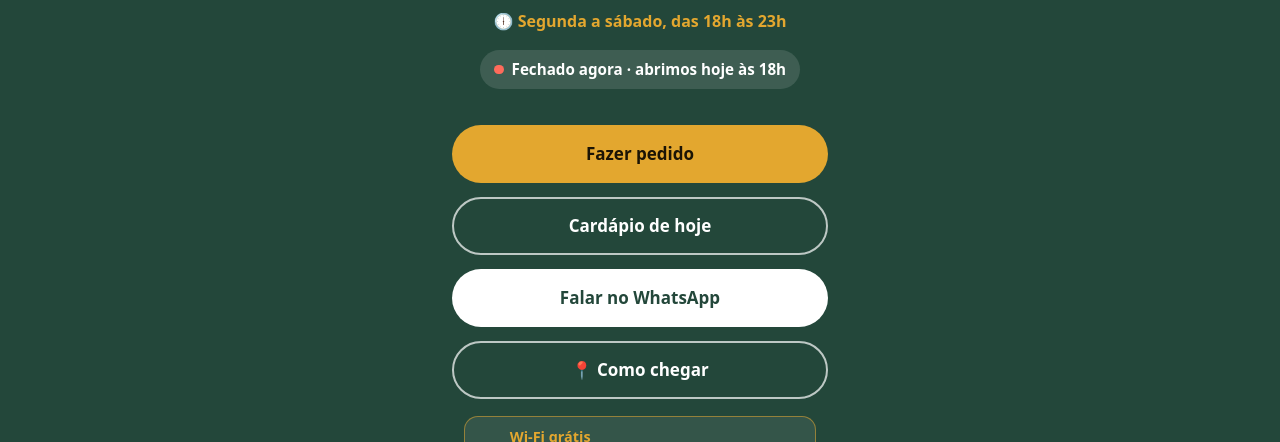
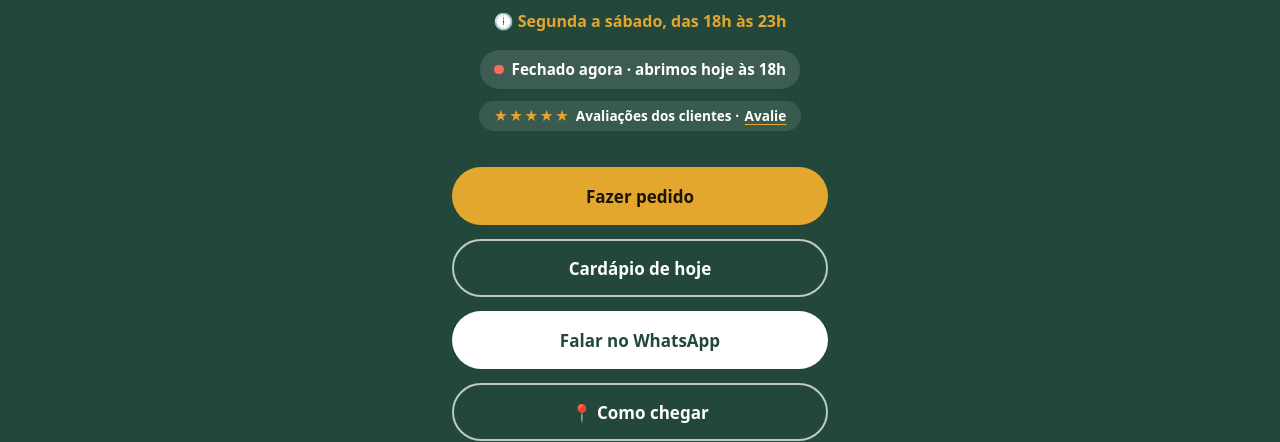
Before and after one commit to PRIMAVERASABOR/primaverasabor.github.io, a plain HTML site: page index.html in a window 1280 px wide. Shown: the part 826-1268 px from the top of the page. Drawn offline with nearby package versions, Linux system fonts and the light colour scheme; no server answers.

Commit message:
Add files via upload

```diff
--- a/index.html
+++ b/index.html
@@ -179,6 +179,14 @@ h1, h2 { font-family: var(--fonte-titulo); font-weight: 700; margin: 0; }
 .btn--contorno  { border-color: rgba(255, 255, 255, .7); color: #fff; }
 .hero__oque { margin: .5rem 0 0; font-weight: 700; font-size: 1.0625rem; color: var(--cor-destaque); }
 .hero__entrega { margin: .5rem 0 0; font-size: .9375rem; opacity: .9; }
+.selo-aval {
+  display: inline-flex; align-items: center; flex-wrap: wrap; justify-content: center; gap: .35rem;
+  margin: .75rem auto 0; padding: .4rem .9rem; border-radius: 999px;
+  background: rgba(255, 255, 255, .1); color: #fff; text-decoration: none;
+  font-size: .85rem; font-weight: 600; line-height: 1.3;
+}
+.selo-aval__estrelas { color: var(--cor-destaque); letter-spacing: .08em; }
+.selo-aval u { text-decoration-color: var(--cor-destaque); text-underline-offset: 3px; }
 .hero__horario { margin: .75rem 0 0; font-weight: 700; font-size: 1rem; color: var(--cor-destaque); }
 .insta { margin-top: 1.25rem; display: inline-flex; align-items: center; gap: .5rem; color: #fff; opacity: .85; text-decoration: none; font-size: .9375rem; padding: .5rem; }
 .insta[hidden] { display: none; }
@@ -527,6 +535,8 @@ textarea.campo { min-height: 4.5rem; resize: vertical; }
       <p class="hero__entrega">🛵 Delivery a partir de R$ 6 · Pix e cartão</p>
       <p class="hero__horario" id="horario-topo">🕕 Segunda a sábado, das 18h às 23h</p>
       <p class="status" id="status" hidden><span class="status__ponto"></span><span id="status-texto"></span></p>
+
+      <a class="selo-aval" href="#avaliacoes"><span class="selo-aval__estrelas" aria-hidden="true">★★★★★</span> Avaliações dos clientes · <u>Avalie</u></a>
 
       <nav class="acoes" aria-label="Ações principais">
         <a class="btn btn--principal" id="btn-cardapio" href="#cardapio">Fazer pedido</a>
```
